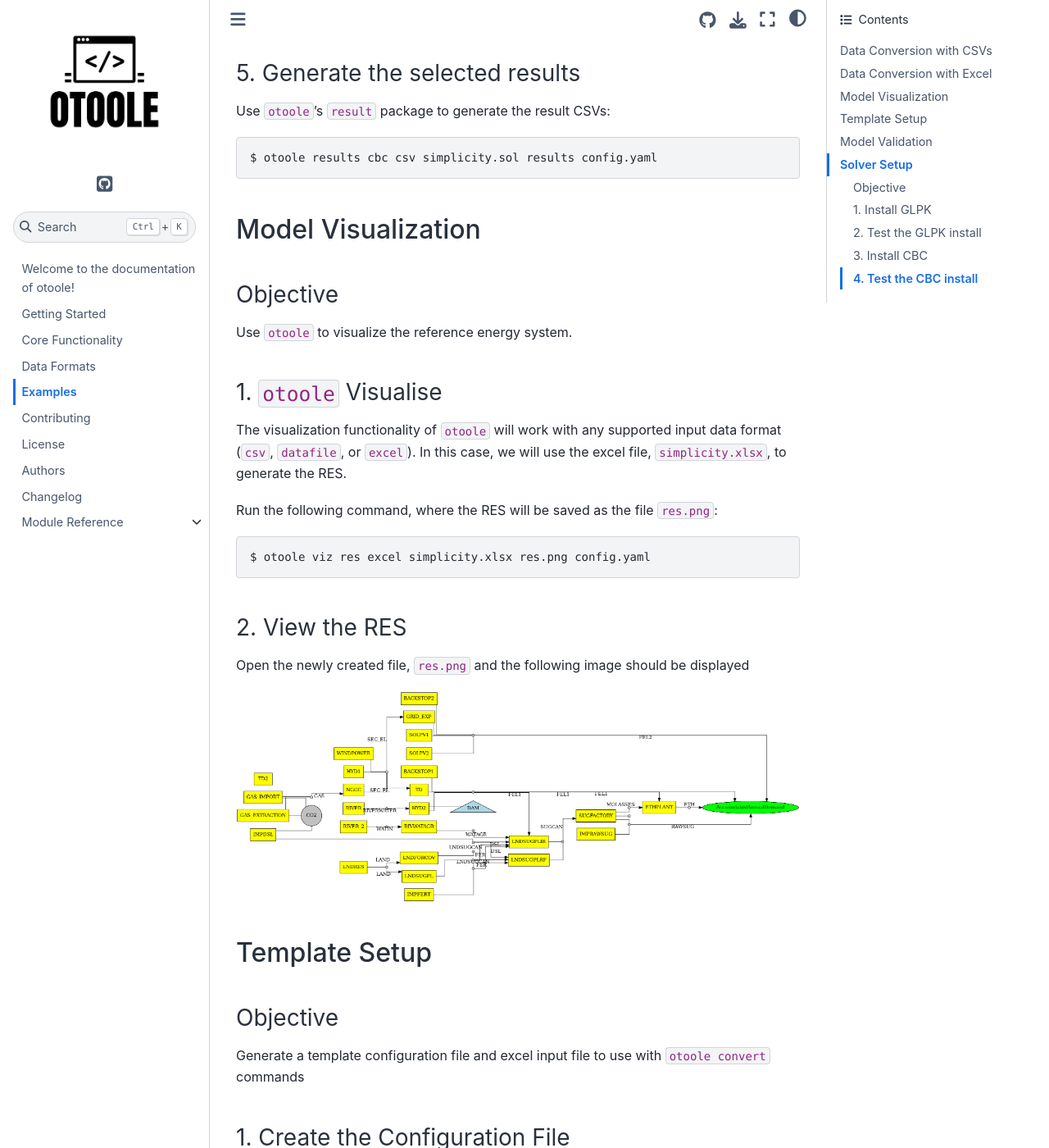
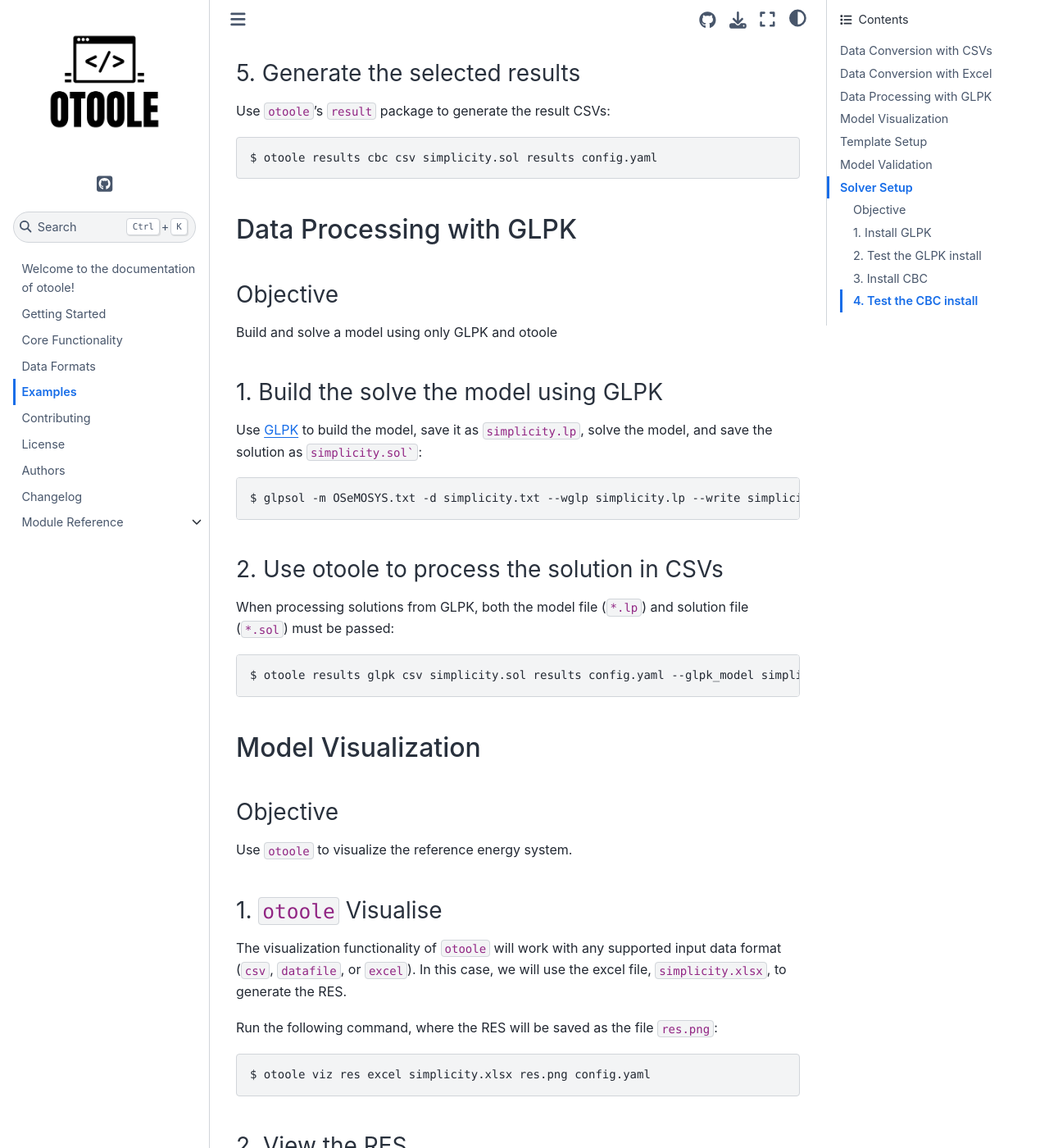
Before and after one commit to OSeMOSYS/otoole, a Sphinx documentation site: the page built from docs/examples.rst, in a window 1280 px wide and 1400 px high, scrolled down 3016 px. Shown: the whole window at 82% size. Built offline with Sphinx 7.4.7 and the Sphinx Book theme 1.1.4, drawn with Linux system fonts in a browser that asks for light colours.

Commit message:
glpk reading bug

````diff
--- a/docs/examples.rst
+++ b/docs/examples.rst
@@ -106,6 +106,29 @@ Use CBC_ to solve the model and save the solution file as ``simplicity.sol``::
 Use ``otoole``'s ``result`` package to generate the result CSVs::
 
     $ otoole results cbc csv simplicity.sol results config.yaml
+
+Data Processing with GLPK
+-------------------------
+
+Objective
+~~~~~~~~~
+
+Build and solve a model using only GLPK and otoole
+
+1. Build the solve the model using GLPK
+~~~~~~~~~~~~~~~~~~~~~~~~~~~~~~~~~~~~~~~
+Use GLPK_ to build the model, save it as ``simplicity.lp``, solve the model,
+and save the solution as ``simplicity.sol```::
+
+    $ glpsol -m OSeMOSYS.txt -d simplicity.txt --wglp simplicity.lp --write simplicity.sol
+
+2. Use otoole to process the solution in CSVs
+~~~~~~~~~~~~~~~~~~~~~~~~~~~~~~~~~~~~~~~~~~~~~
+When processing solutions from GLPK, both the model file (``*.lp``) and solution
+file (``*.sol``) must be passed::
+
+    $ otoole results glpk csv simplicity.sol results config.yaml --glpk_model simplicity.lp --input_datafile simplicity.txt
+
 
 Model Visualization
 -------------------
--- a/src/otoole/__init__.py
+++ b/src/otoole/__init__.py
@@ -3,7 +3,7 @@ import sys
 
 from otoole.input import Context
 from otoole.read_strategies import ReadCsv, ReadDatafile, ReadExcel, ReadMemory
-from otoole.results.results import ReadCbc, ReadCplex, ReadGurobi, ReadGlpk
+from otoole.results.results import ReadCbc, ReadCplex, ReadGlpk, ReadGurobi
 from otoole.write_strategies import WriteCsv, WriteDatafile, WriteExcel
 
 if sys.version_info[:2] >= (3, 8):
````
Also changed, not shown: docs/functionality.rst (+8 -6 lines), 5 other files.
